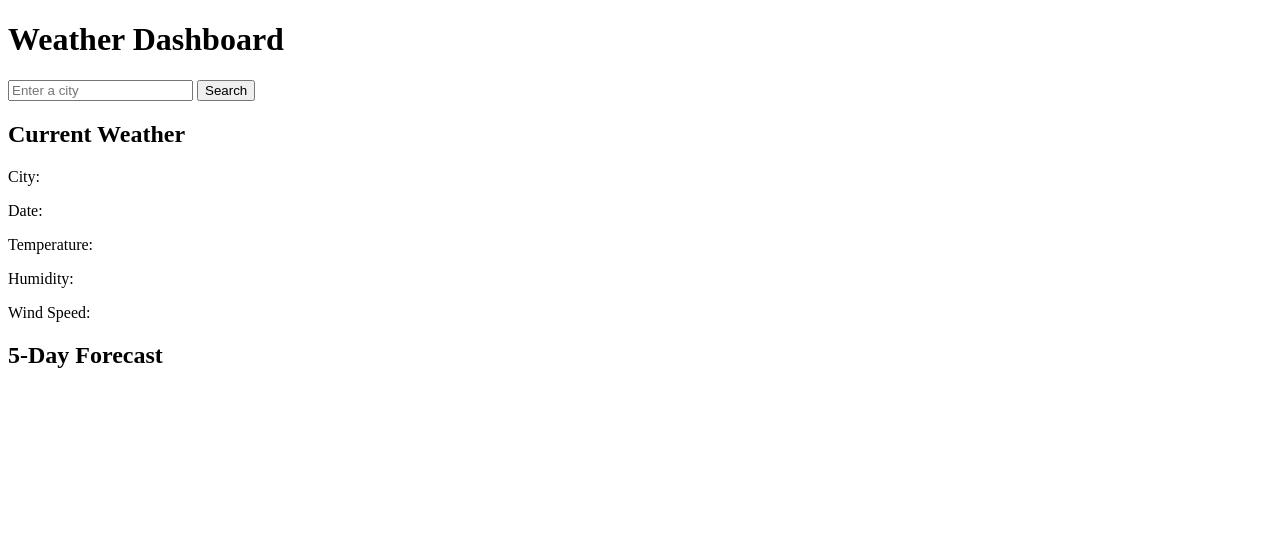
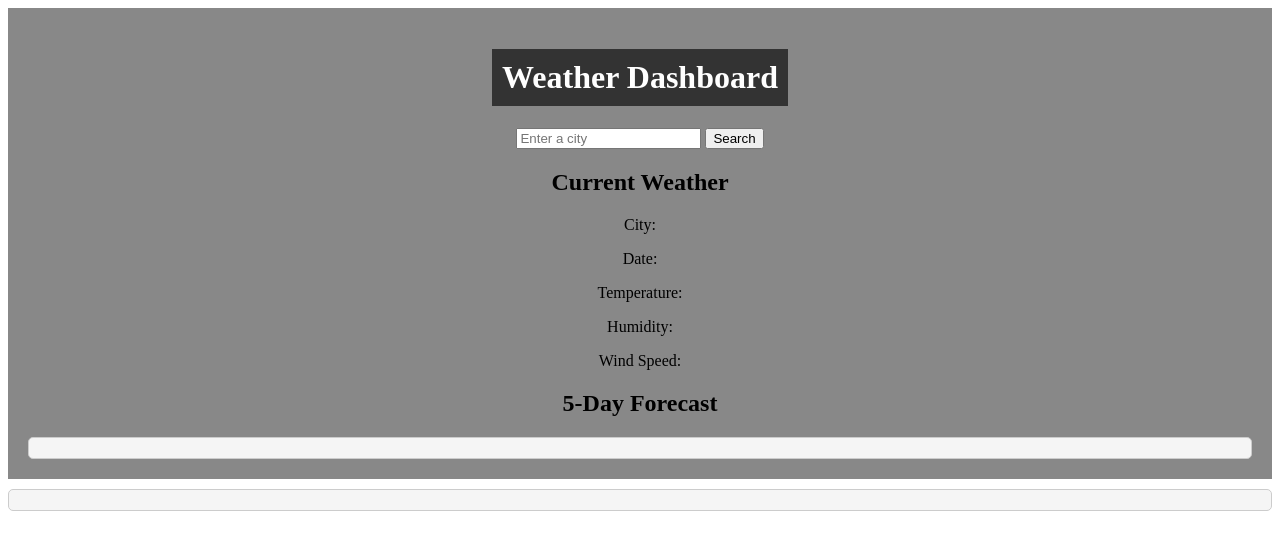
Before and after one commit to Youthfulmaster/Weather-Dashboard, a plain HTML site: page index.html in a window 1280 px wide. Drawn offline with Linux system fonts and the light colour scheme.

Commit message:
Added local storeage and a spot on the website for that

```diff
--- a/assets/css/style.css
+++ b/assets/css/style.css
@@ -1,20 +1,43 @@
-
-
 .forecast-flex-container {
     display: flex;
     flex-wrap: nowrap; /* Prevent wrapping to new lines */
     overflow-x: auto; /* Enable horizontal scrolling if needed */
 }
+.forecast-container {
+    border: 1px solid #ccc; /* Add a border around the container */
+    border-radius: 5px; /* Add rounded corners */
+    padding: 10px; /* Add some padding inside the container */
+    background-color: #f5f5f5; /* Set a background color */
+}
+
+.localStorage-display {
+    border: 1px solid #ccc; /* Add a border around the display */
+    border-radius: 5px; /* Add rounded corners */
+    padding: 10px; /* Add some padding inside the display */
+    background-color: #f5f5f5; /* Set a background color */
+    margin-top: 10px; /* Add some margin at the top for spacing */
+}
 
 .forecast-card {
-    /* Your existing styles for the forecast cards */
-    /* You can adjust the width, margin, padding, etc., as needed */
     width: 200px; /* Set a fixed width for each card */
     margin-right: 10px; /* Add spacing between cards */
     padding: 10px;
     border: 1px solid #ccc;
     border-radius: 5px;
-    background-color: #f5f5f5;
+    background-color: #888; /* Change this to your preferred shade of grey */
+}
+
+.container {
+    background-color: #888; /* You can adjust the color code to your preferred shade of grey */
+    padding: 20px; /* Add some padding for spacing */
+    text-align: center; /* Center align the contents */
+}
+
+h1 {
+    background-color: #333; /* Background color for the title */
+    color: #fff; /* Text color for the title */
+    padding: 10px; /* Add padding to create a box around the title */
+    display: inline-block; /* Make the title inline-block to contain content */
 }
 
 /* Optional: Add styles for scrollbars if needed */
--- a/assets/js/script.js
+++ b/assets/js/script.js
@@ -11,8 +11,26 @@ document.addEventListener('DOMContentLoaded', () => {
         const cityInput = document.getElementById('cityInput').value;
         fetchCurrentWeather(cityInput); // Call the fetchCurrentWeather function
         fetchFiveDayForecast(cityInput); // Call the fetchFiveDayForecast function
+
+        // Store the last searched city in local storage
+        localStorage.setItem('lastSearchedCity', cityInput);
+
+        // Display the last searched city in the top right corner
+        displayLastSearchedCity(cityInput);
     });
+
+    // Display the last searched city from local storage
+    const lastSearchedCity = localStorage.getItem('lastSearchedCity');
+    if (lastSearchedCity) {
+        displayLastSearchedCity(lastSearchedCity);
+    }
 });
+
+// Function to display the last searched city in the top right corner
+function displayLastSearchedCity(city) {
+    const localStorageDisplay = document.getElementById('localStorageDisplay');
+    localStorageDisplay.textContent = `Last Searched City: ${city}`;
+}
 
 function fetchCurrentWeather(city) {
     const currentWeatherApiUrl = `https://api.openweathermap.org/data/2.5/weather?q=${city}&appid=${apiKey}`;
--- a/index.html
+++ b/index.html
@@ -34,6 +34,9 @@
         </div>
     </div>
 
+    <!-- Add a new div to display local storage content -->
+    <div id="localStorageDisplay" class="localStorage-display"></div>
+
     <script src="assets/js/script.js"></script> <!-- Link to your JavaScript file -->
 </body>
 </html>
```
